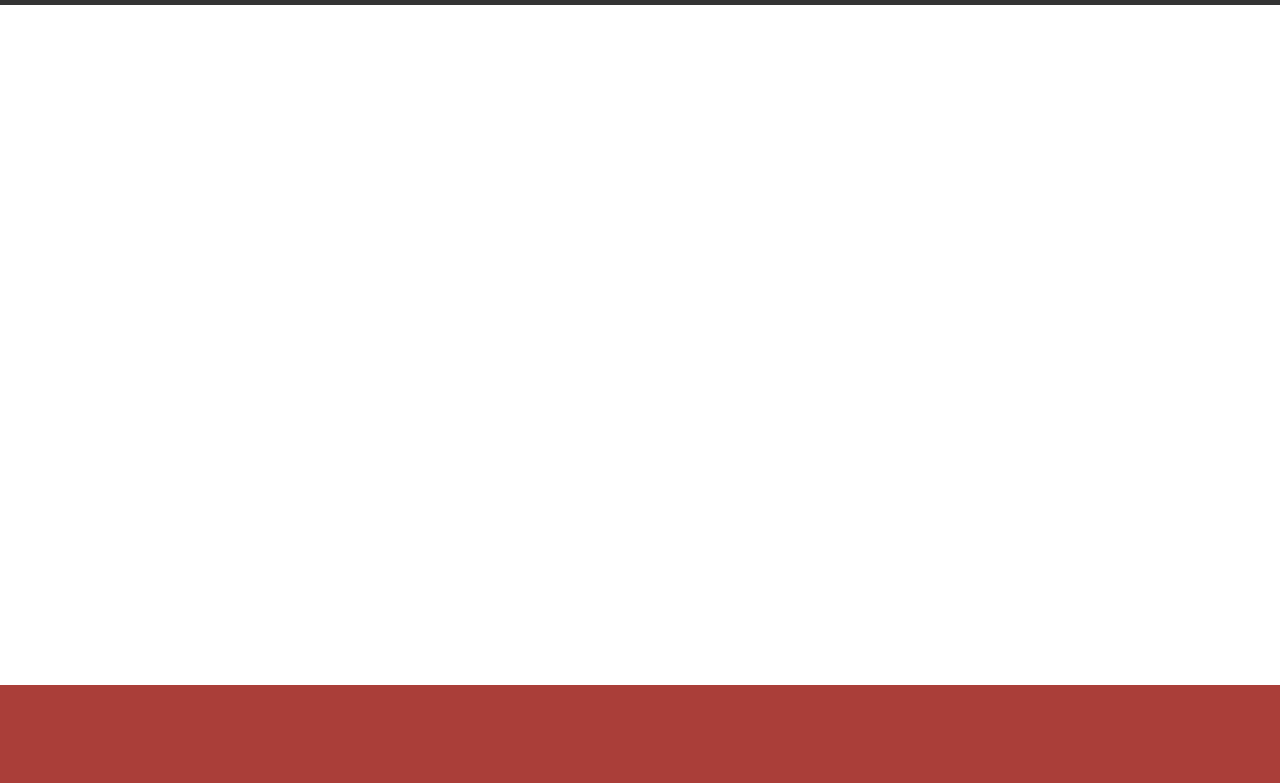
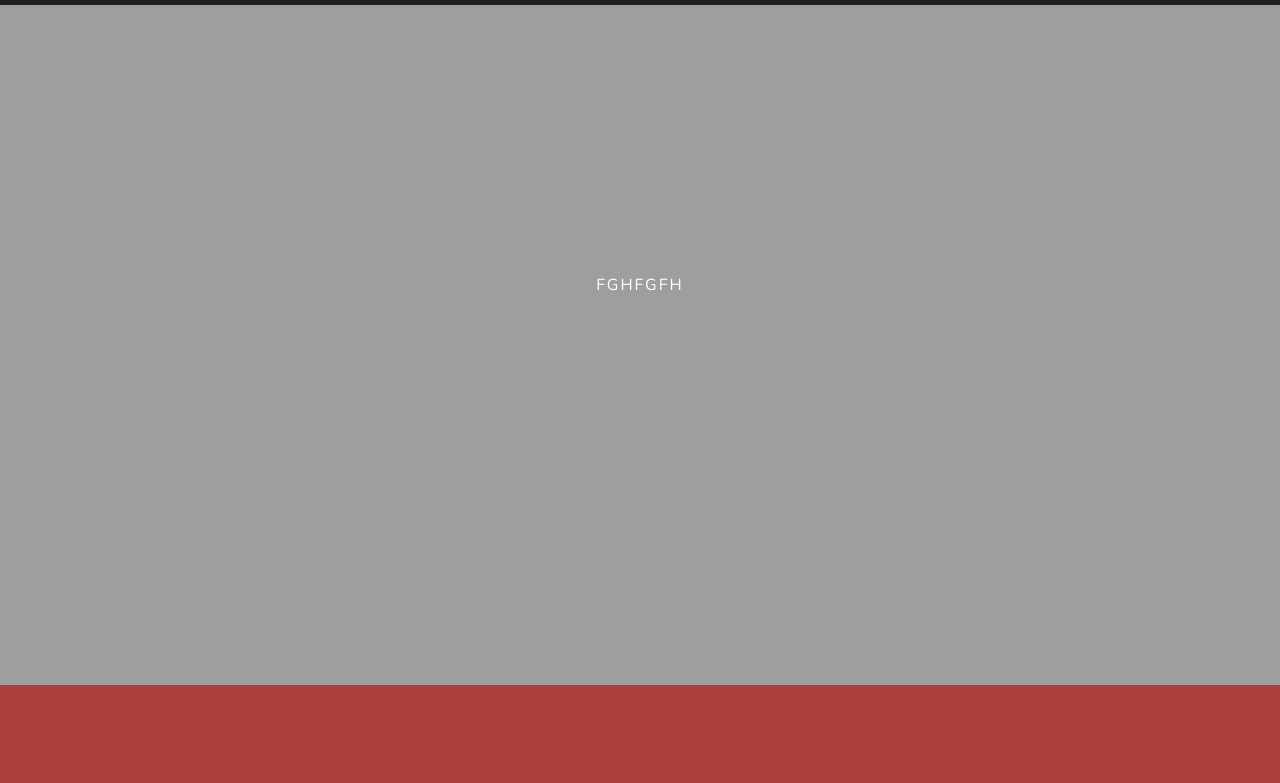
Before and after one commit to arashn2y/Bookshelf, a plain HTML site: page index.html in a window 1280 px wide. Shown: the part 115-898 px from the top of the page. Drawn offline with nearby package versions, Linux system fonts and the light colour scheme; the site is published under a folder, as on GitHub Pages, so addresses that start at the root find nothing.

Commit message:
photo problem

```diff
--- a/style/style.css
+++ b/style/style.css
@@ -149,9 +149,11 @@ section {
 }
 
 section#home {
-  background-image: url('/img/lewis-keegan-oB2aEeE8s4A-unsplash.jpg');
+  background-image: url('../img/lewis-keegan-oB2aEeE8s4A-unsplash.jpg');
   background-size: cover;
-  background-position: center center;
+  background-repeat: no-repeat;
+  background-attachment: fixed;
+  background-position: center left;
 }
 
 section#home a {
```
